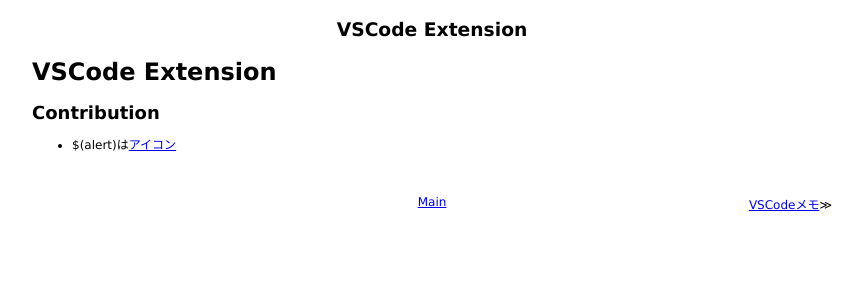
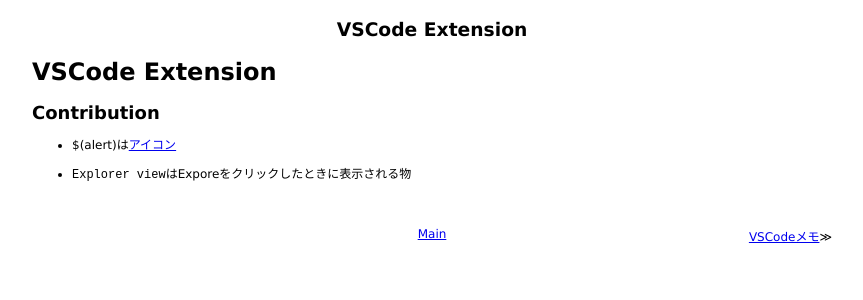
Before and after one commit to 38elements/38elements.github.com, a Jekyll site: the page built from _posts/2021-11-20-vscode-extension.md, in a window 1280 px wide. Shown: the top 300 px of the page, without its empty margins (208-1071 px from the left). Built offline with Jekyll 4.4.1, drawn with Linux system fonts in a browser that asks for light colours.

Commit message:
Update 2021-11-20-vscode-extension.md

```diff
--- a/_posts/2021-11-20-vscode-extension.md
+++ b/_posts/2021-11-20-vscode-extension.md
@@ -7,3 +7,5 @@ title: VSCode Extension
 ## Contribution
 
 * $(alert)は[アイコン](https://code.visualstudio.com/api/references/icons-in-labels#icons-in-labels)
+
+* `Explorer view`はExporeをクリックしたときに表示される物
```
